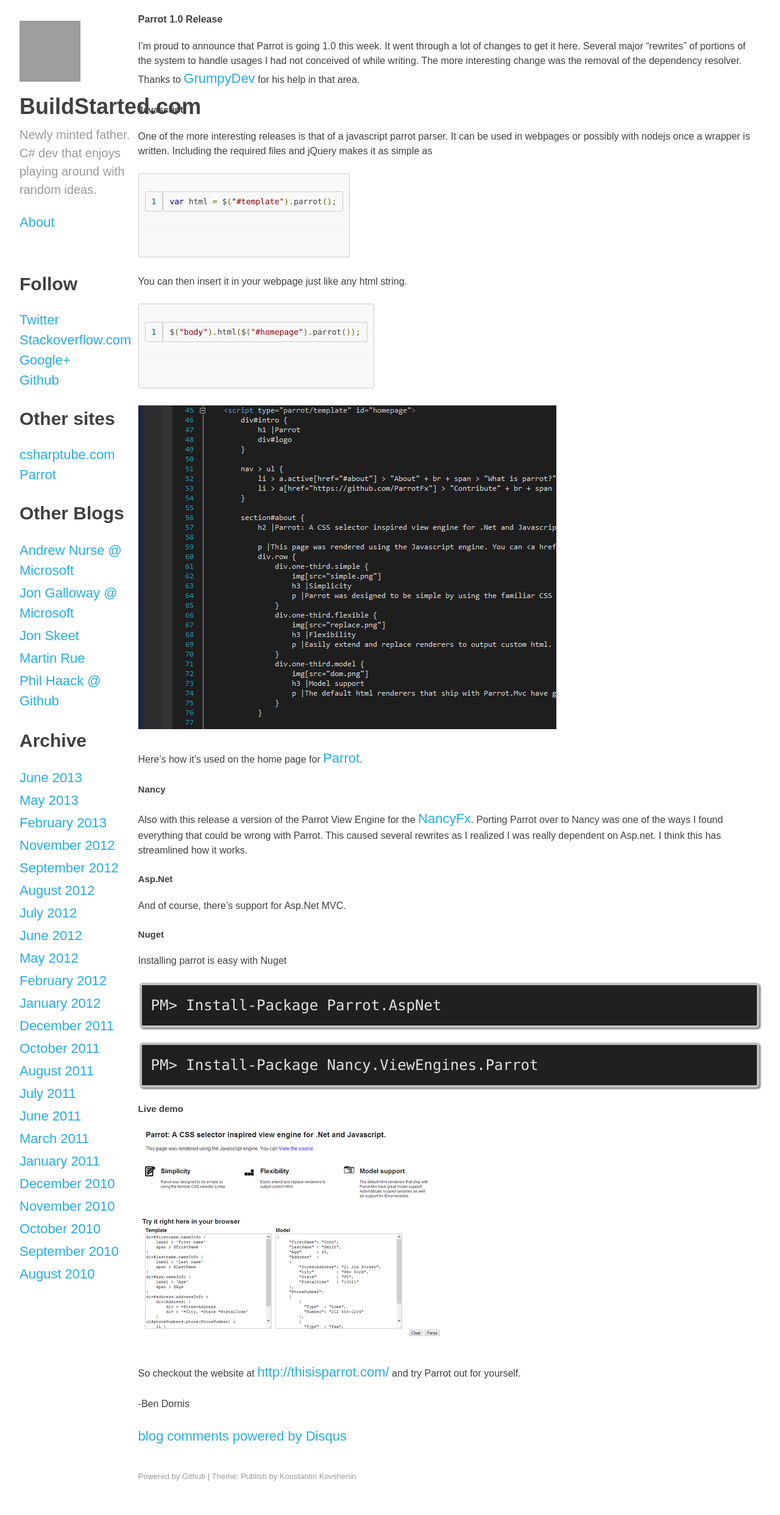
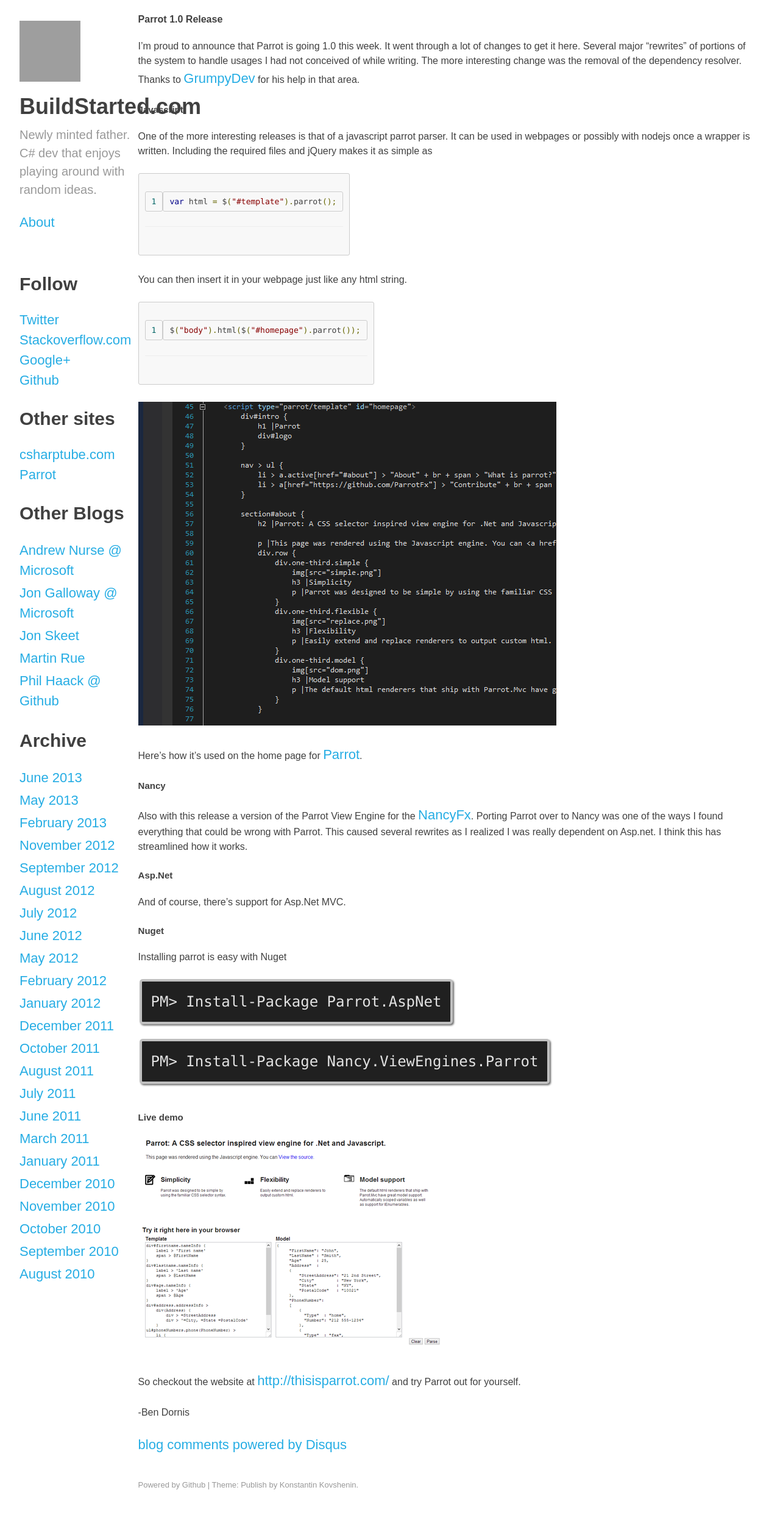
Before and after one commit to Buildstarted/buildstarted.com, a Jekyll site: the page built from _posts/2013-02-04-parrot-1.0-release.md, in a window 1280 px wide. Shown: the whole page at 61% size. Built offline with Jekyll 4.4.1, drawn with Linux system fonts in a browser that asks for light colours; nearby versions of some CDN libraries; Markdown is read by kramdown in place of the engine named in the settings; comment, search, counter and statistics services are not loaded; grey boxes are pictures that could not be loaded.

Commit message:
block fix for pre

```diff
--- a/stylesheets/style.css
+++ b/stylesheets/style.css
@@ -146,6 +146,17 @@
     padding: 1.6em;
     overflow: auto;
     max-width: 100%;
+    background-color: #F8F8F8;
+    border: 1px solid #CCCCCC;
+    border-radius: 3px 3px 3px 3px;
+    font-size: 13px;
+    line-height: 19px;
+    overflow: auto;
+    padding: 6px 10px;
+}
+
+pre.prettyprint {
+    display: inline-block;
 }
 
 code, kbd, tt, var {
@@ -985,17 +996,6 @@
     padding: 0 5px;
 }
 
-pre {
-    background-color: #F8F8F8;
-    border: 1px solid #CCCCCC;
-    border-radius: 3px 3px 3px 3px;
-    font-size: 13px;
-    line-height: 19px;
-    overflow: auto;
-    padding: 6px 10px;
-    display: inline-block;
-}
-
 pre.gist {
     display: block;
 }
@@ -1056,6 +1056,10 @@
     padding:0;
 }
 
+.nuget-badge {
+    display: inline-block;
+}
+
 .nuget-badge code {
     background-color: #202020;
     border: 4px solid #C0C0C0;
```
